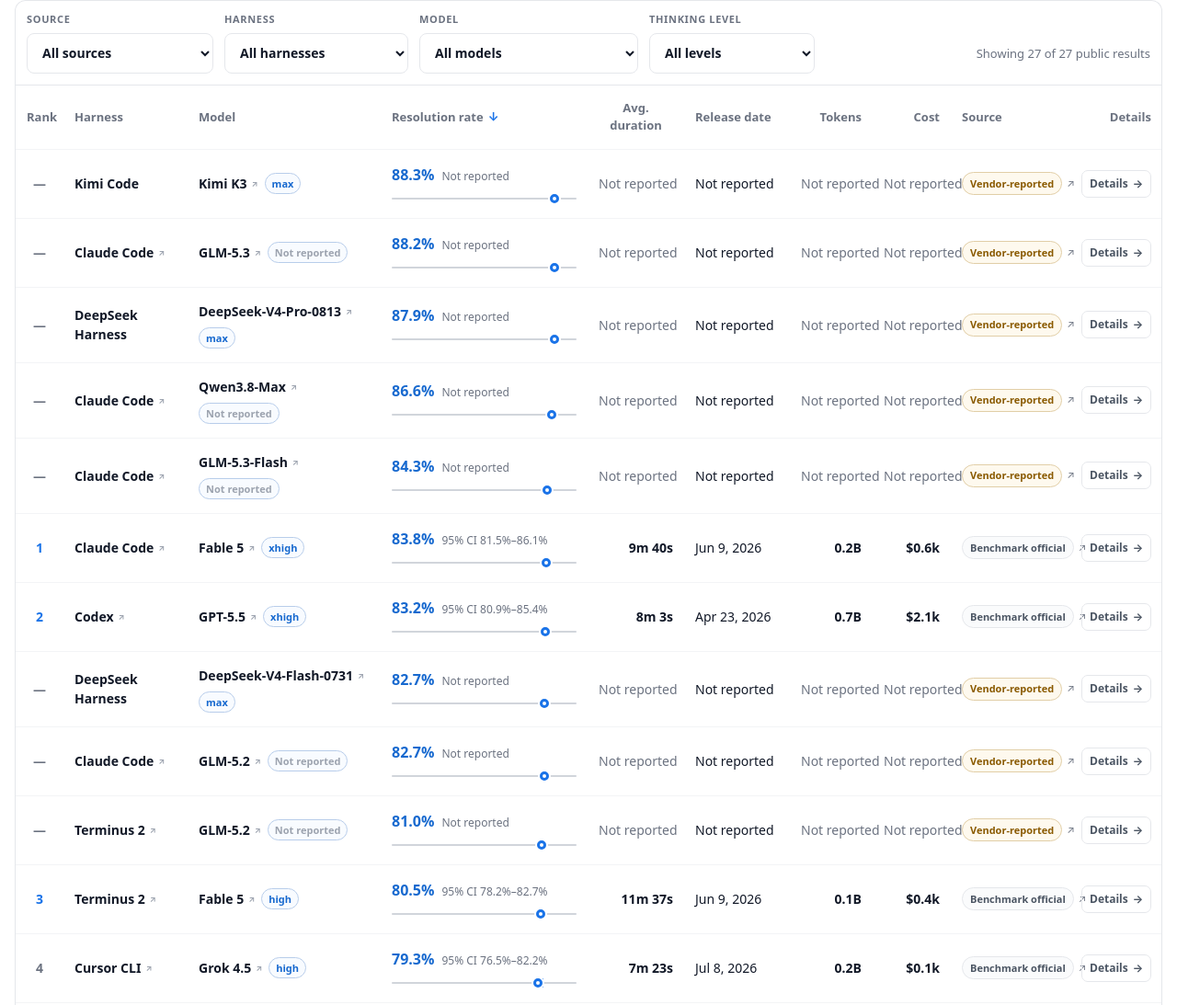
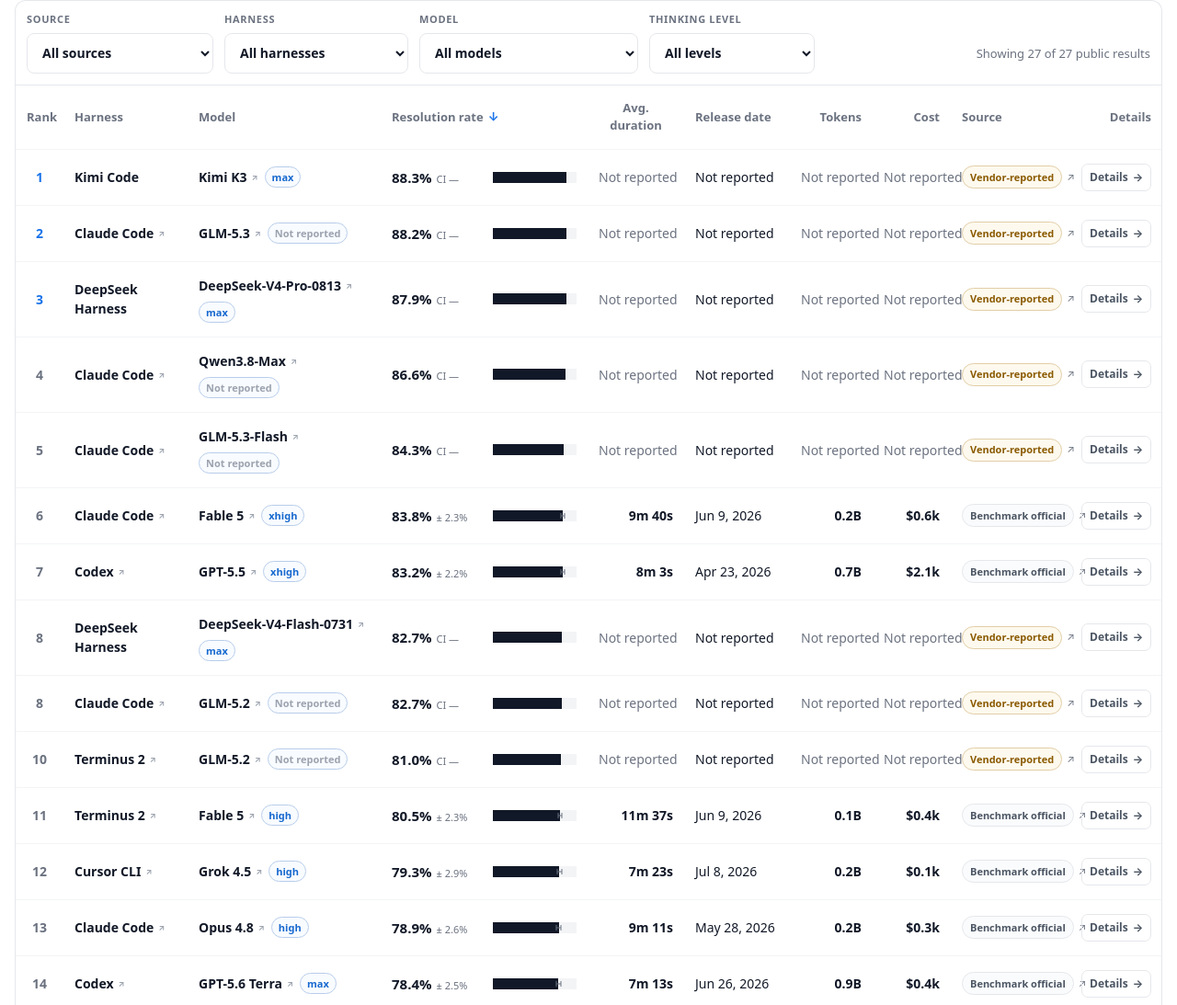
Before and after one commit to Prism-Shadow/penguin-harness-leaderboard, a plain HTML site: page site/index.html in a window 1280 px wide. Shown: the part 1072-2165 px from the top of the page at 92% size. Drawn offline with Linux system fonts and the light colour scheme.

Commit message:
Match official accuracy bars and adapt ranks

```diff
--- a/site/script.js
+++ b/site/script.js
@@ -479,10 +479,28 @@
   ));
 }
 
-function sortedRows(rows) {
+function comparisonRanks(rows) {
+  const ranked = [...rows].sort((left, right) => (
+    right.accuracy - left.accuracy || left.model.label.localeCompare(right.model.label)
+  ));
+  const ranks = new Map();
+  let previousAccuracy = null;
+  let rank = 0;
+  ranked.forEach((row, index) => {
+    if (row.accuracy !== previousAccuracy) {
+      rank = index + 1;
+      previousAccuracy = row.accuracy;
+    }
+    ranks.set(row.id, rank);
+  });
+  return ranks;
+}
+
+function sortedRows(rows, ranks) {
   const { key, direction } = state.sort;
   const multiplier = direction === "asc" ? 1 : -1;
   const value = (row) => {
+    if (key === "rank") return ranks.get(row.id);
     if (key === "harness") return row.harness.label;
     if (key === "model") return row.model.label;
     if (key === "source_type") return sourceTypeLabel(row.source_type);
@@ -555,21 +573,20 @@
   const ci = row.accuracy_ci95_half_width;
   const lower = Math.max(0, row.accuracy - (ci ?? 0));
   const upper = Math.min(100, row.accuracy + (ci ?? 0));
-  const interval = ci == null
-    ? t("notReported")
-    : t("confidenceRange", {
-      lower: `${lower.toFixed(1)}%`,
-      upper: `${upper.toFixed(1)}%`,
-    });
+  const interval = ci == null ? "CI —" : `± ${ci.toFixed(1)}%`;
   return `
     <div class="rate-cell">
       <div class="rate-copy">
         <strong>${row.accuracy.toFixed(1)}%</strong>
         <span>${escapeHtml(interval)}</span>
       </div>
-      <span class="ci-plot" aria-hidden="true">
-        ${ci == null ? "" : `<i class="ci-range" style="left:${lower}%;width:${upper - lower}%"></i>`}
-        <b class="ci-point" style="left:${Math.min(100, Math.max(0, row.accuracy))}%"></b>
+      <span class="accuracy-track" aria-hidden="true">
+        <i class="accuracy-fill" style="width:${Math.min(100, Math.max(0, row.accuracy))}%"></i>
+        ${ci == null ? "" : `
+          <i class="accuracy-ci" style="left:${lower}%;width:${upper - lower}%"></i>
+          <i class="accuracy-cap accuracy-cap-lower" style="left:${lower}%"></i>
+          <i class="accuracy-cap accuracy-cap-upper" style="left:${upper}%"></i>
+        `}
       </span>
     </div>`;
 }
@@ -589,7 +606,9 @@
 
 function renderTable() {
   renderTableHead();
-  const rows = sortedRows(filteredRows());
+  const filtered = filteredRows();
+  const ranks = comparisonRanks(filtered);
+  const rows = sortedRows(filtered, ranks);
   elements.resultCount.textContent = t("showingResults", {
     shown: rows.length,
     total: state.benchmark.result_count,
@@ -601,12 +620,13 @@
   }
 
   elements.resultsBody.innerHTML = rows.map((row) => {
+    const comparisonRank = ranks.get(row.id);
     const effort = row.thinking_level
       ? `<span class="effort-pill">${escapeHtml(row.thinking_level)}</span>`
       : `<span class="effort-pill muted">${escapeHtml(t("notReported"))}</span>`;
     return `
       <tr>
-        <td class="rank-cell"><span class="rank-badge${row.rank != null && row.rank <= 3 ? ` rank-${row.rank}` : ""}" title="${escapeHtml(row.rank == null ? t("notOfficiallyRanked") : t("officialRank"))}">${row.rank ?? "—"}</span></td>
+        <td class="rank-cell"><span class="rank-badge${comparisonRank <= 3 ? ` rank-${comparisonRank}` : ""}">${comparisonRank}</span></td>
         <td class="entity-cell harness-cell">${linkedName(row.harness)}</td>
         <td class="entity-cell model-cell">
           <div class="model-primary">${linkedName(row.model)}${effort}</div>
--- a/site/styles.css
+++ b/site/styles.css
@@ -796,86 +796,62 @@
 
 .rate-cell {
   display: flex;
-  flex-direction: column;
-  align-items: flex-start;
-  gap: 8px;
+  align-items: center;
+  gap: 12px;
   font-variant-numeric: tabular-nums;
 }
 
 .rate-cell strong {
-  color: var(--accent-strong);
-  font-size: 16px;
+  color: var(--text);
+  font-size: 15px;
   font-weight: 800;
 }
 
 .rate-copy {
   display: flex;
   align-items: baseline;
-  gap: 8px;
+  width: 98px;
+  flex: 0 0 98px;
+  gap: 5px;
+  white-space: nowrap;
 }
 
 .rate-copy span {
   color: var(--muted);
-  font-size: 12px;
-  white-space: nowrap;
+  font-size: 11px;
 }
 
-.ci-plot {
+.accuracy-track {
   position: relative;
   display: block;
-  width: 100%;
+  min-width: 0;
   height: 12px;
+  flex: 1;
+  overflow: visible;
+  background: var(--line-soft);
 }
 
-.ci-plot::before {
+.accuracy-fill {
   position: absolute;
-  top: 5px;
-  right: 0;
-  left: 0;
-  height: 2px;
-  background: var(--line-strong);
-  border-radius: 99px;
-  content: "";
+  inset: 0 auto 0 0;
+  background: var(--text);
 }
 
-.ci-range {
+.accuracy-ci {
   position: absolute;
-  top: 4px;
-  min-width: 2px;
-  height: 4px;
-  background: var(--accent);
-  border-radius: 99px;
+  top: 50%;
+  height: 1px;
+  background: var(--muted);
+  transform: translateY(-50%);
 }
 
-.ci-range::before,
-.ci-range::after {
+.accuracy-cap {
   position: absolute;
-  top: -3px;
-  width: 2px;
-  height: 10px;
-  background: var(--accent);
-  border-radius: 2px;
-  content: "";
-}
-
-.ci-range::before {
-  left: 0;
-}
-
-.ci-range::after {
-  right: 0;
-}
-
-.ci-point {
-  position: absolute;
-  top: 1px;
-  width: 10px;
-  height: 10px;
-  background: var(--surface);
-  border: 3px solid var(--accent);
-  border-radius: 50%;
-  box-shadow: 0 0 0 2px var(--surface);
-  transform: translateX(-50%);
+  top: 50%;
+  width: 1px;
+  height: 6px;
+  background: var(--muted);
+  transform: translate(-50%, -50%);
 }
 
 .source-link {
```
Also changed, not shown: 2 other files.
